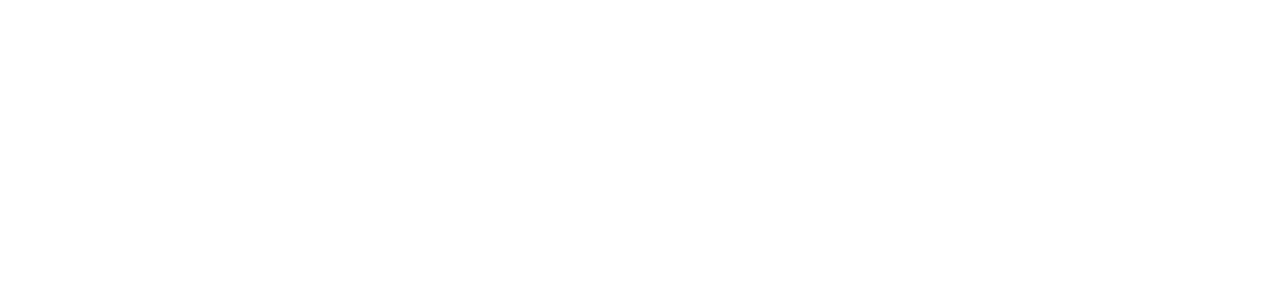
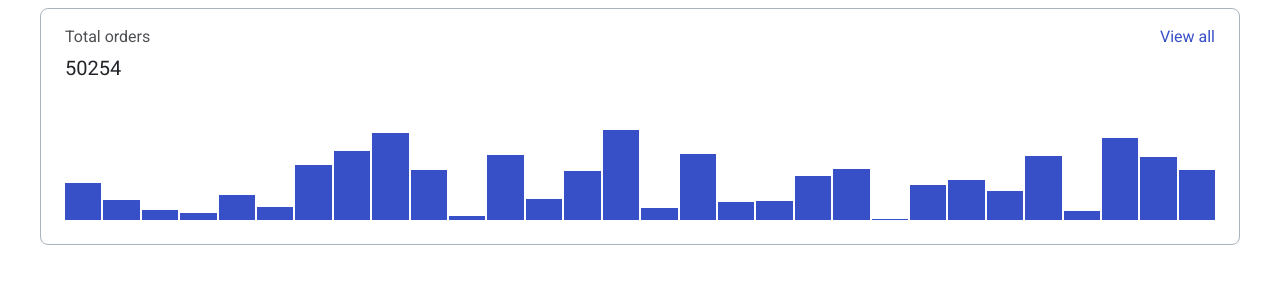
Before and after one commit to js-tasks-ru/htmlcss-20210916_xoroshilov, a website: page 04-lection2/01-histogram/index.html in a window 1280 px wide. Drawn offline with Linux system fonts and the light colour scheme.

Commit message:
histogram created based on Flexboxes

```diff
--- a/04-lection2/01-histogram/histogram.css
+++ b/04-lection2/01-histogram/histogram.css
@@ -0,0 +1,65 @@
+/* Histogram container */
+.histogram {
+    box-sizing: border-box;
+    width: 100%;
+    padding: 16px 24px 24px;
+
+    background: #FFFFFF;
+    border: 1px solid var(--grey-3, #ACB5BD);
+    border-radius: 8px;
+}
+
+/* 2 Main Blocks as Flex boxes*/
+.histogram__header, .histogram__chart {
+    display: flex;
+    justify-content: space-between;
+}
+
+/* Header with Title, Total order and Link */
+.histogram__header {
+    margin-bottom: 39px;
+}
+.histogram__title, .histogram__total {
+    margin: 0;
+}
+.histogram__title {
+    margin-bottom: 6px;
+
+    font-size: 16px;
+    line-height: 24px;
+    font-weight: normal;
+
+    color: var(--black, #212429);
+    opacity: .8;
+}
+.histogram__total {
+    font-size: 20px;
+    line-height: 26px;
+
+    color: var(--black, #212429);
+}
+.histogram__link {
+    height: fit-content;
+    text-decoration: none;
+    font-size: 16px;
+    line-height: 24px;
+
+    color: var(--blue, #374FC7);
+}
+
+/* Chart and Columns */
+.histogram__chart {
+    justify-content: space-evenly;
+    align-items: flex-end;
+
+    height: 100px;
+}
+.histogram__chart-column {
+    box-sizing: border-box;
+    width: 100%;
+    margin-right: 2px;
+    background: var(--blue, #374FC7);
+}
+.histogram__chart-column:last-child {
+    margin-right: 0;
+}
--- a/04-lection2/01-histogram/index.html
+++ b/04-lection2/01-histogram/index.html
@@ -6,6 +6,53 @@
         <link rel="stylesheet" href="./histogram.css">
     </head>
     <body>
+        <main class="page">
+            <div class="page__container">
+                <section class="histogram">
+                    <div class="histogram__header">
+                        <div class="histogram__orders">
+                            <h1 class="histogram__title">Total orders</h1>
+                            <p class="histogram__total">50254</p>
+                        </div>
 
+                        <a class="histogram__link" href="#" title="View all">View all</a>
+                    </div>
+                    <div class="histogram__chart">
+                        <div class="histogram__chart-column" style="height: 37%;"></div>
+                        <div class="histogram__chart-column" style="height: 20%;"></div>
+                        <div class="histogram__chart-column" style="height: 10%;"></div>
+                        <div class="histogram__chart-column" style="height: 7%;"></div>
+                        <div class="histogram__chart-column" style="height: 25%;"></div>
+                        <div class="histogram__chart-column" style="height: 13%;"></div>
+                        <div class="histogram__chart-column" style="height: 55%;"></div>
+                        <div class="histogram__chart-column" style="height: 69%;"></div>
+                        <div class="histogram__chart-column" style="height: 87%;"></div>
+                        <div class="histogram__chart-column" style="height: 50%;"></div>
+
+                        <div class="histogram__chart-column" style="height: 4%;"></div>
+                        <div class="histogram__chart-column" style="height: 65%;"></div>
+                        <div class="histogram__chart-column" style="height: 21%;"></div>
+                        <div class="histogram__chart-column" style="height: 49%;"></div>
+                        <div class="histogram__chart-column" style="height: 90%;"></div>
+                        <div class="histogram__chart-column" style="height: 12%;"></div>
+                        <div class="histogram__chart-column" style="height: 66%;"></div>
+                        <div class="histogram__chart-column" style="height: 18%;"></div>
+                        <div class="histogram__chart-column" style="height: 19%;"></div>
+                        <div class="histogram__chart-column" style="height: 44%;"></div>
+
+                        <div class="histogram__chart-column" style="height: 51%;"></div>
+                        <div class="histogram__chart-column" style="height: 1%;"></div>
+                        <div class="histogram__chart-column" style="height: 35%;"></div>
+                        <div class="histogram__chart-column" style="height: 40%;"></div>
+                        <div class="histogram__chart-column" style="height: 29%;"></div>
+                        <div class="histogram__chart-column" style="height: 64%;"></div>
+                        <div class="histogram__chart-column" style="height: 9%;"></div>
+                        <div class="histogram__chart-column" style="height: 82%;"></div>
+                        <div class="histogram__chart-column" style="height: 63%;"></div>
+                        <div class="histogram__chart-column" style="height: 50%;"></div>
+                    </div>
+                </section>
+            </div>
+        </main>
     </body>
 </html>
```
